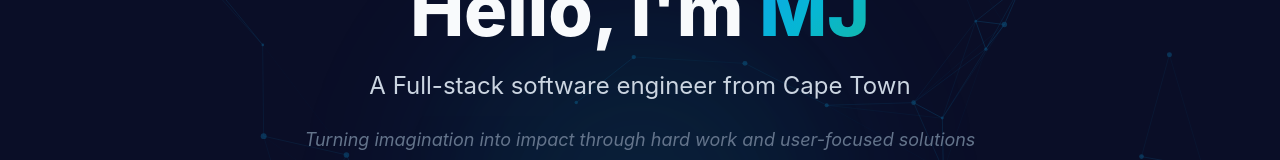
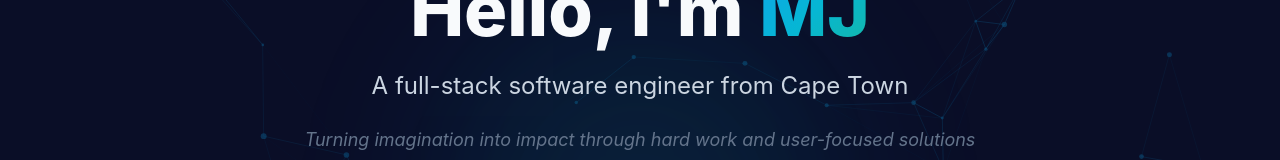
Before and after one commit to mjvstaden/personal-website, a React (Vite) app: page / in a window 1280 px wide. Shown: the part 262-422 px from the top of the page. Built offline with nearby package versions, Linux system fonts and the light colour scheme.

Commit message:
fix capital letter on welcome screen

```diff
--- a/src/pages/Home.tsx
+++ b/src/pages/Home.tsx
@@ -10,7 +10,7 @@ import FinalCTA from '../components/sections/FinalCTA';
 
 export default function Home() {
   const { displayText, isComplete } = useTypewriter(
-    'A Full-stack software engineer from Cape Town',
+    'A full-stack software engineer from Cape Town',
     50,
     800
   );
```
